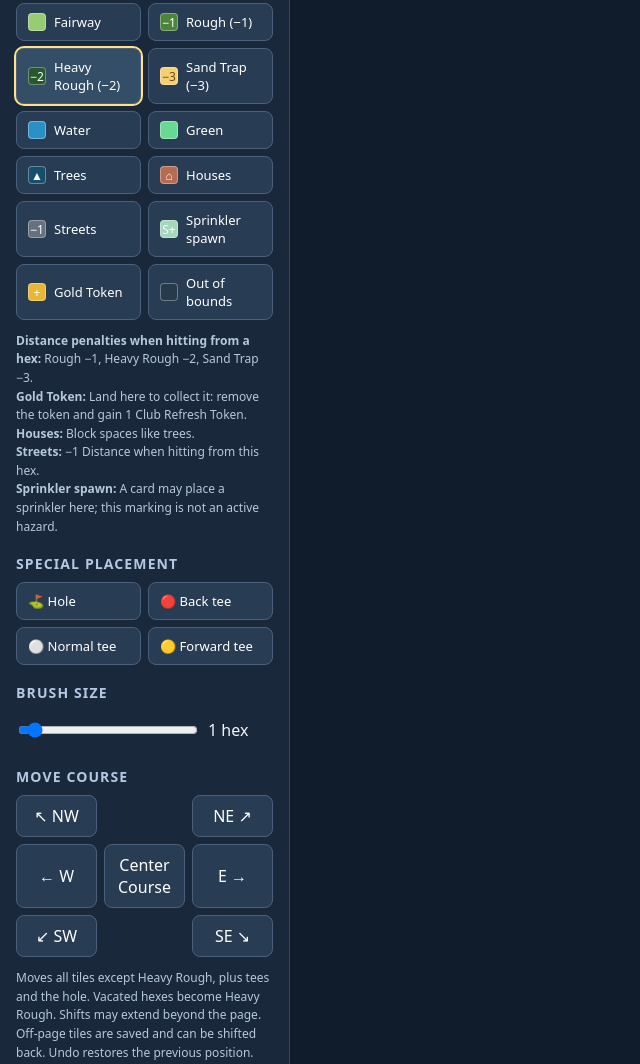
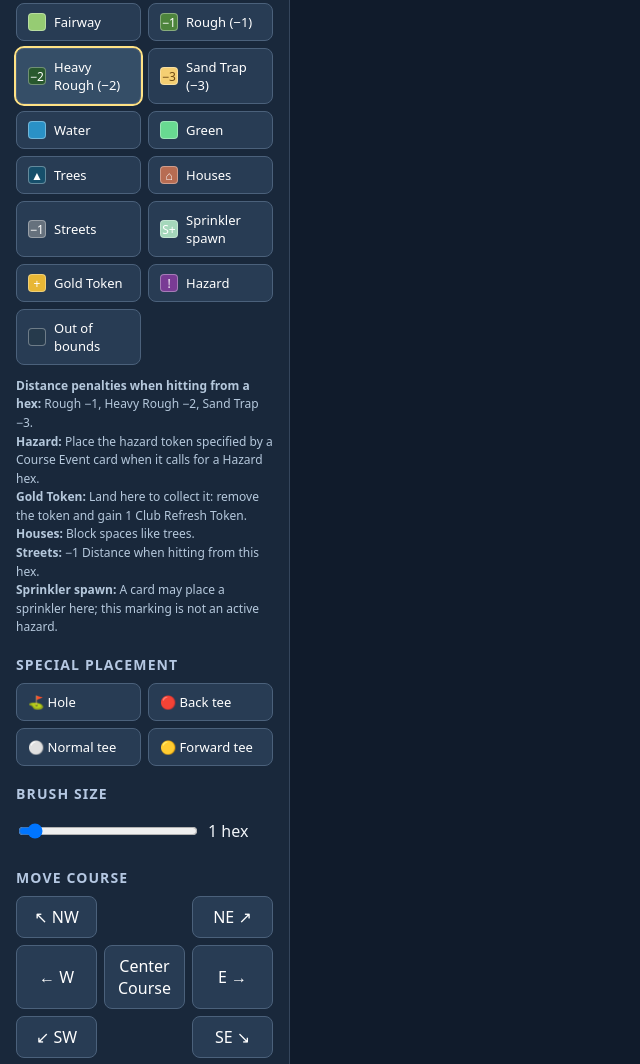
Before and after one commit to kuma243/OfftheLinks, a plain HTML site: page CourseEditor/index.html in a window 1280 px wide. Shown: the part 1074-2138 px from the top of the page, without its empty margins (0-640 px from the left). Drawn offline with Linux system fonts and the light colour scheme.

Commit message:
Add files via upload

```diff
--- a/CourseEditor/index.html
+++ b/CourseEditor/index.html
@@ -3,14 +3,14 @@
 <header><div><h1>⛳ Off the Links — Course Designer</h1><small>Print layout • One or two 11.25″ × 15.5″ pages • ½″ hexes across flats</small></div><div class="topbuttons"><button id="undo">↶ Undo</button><button id="redo">↷ Redo</button><button id="reset">New map</button></div></header>
 <div class="layout"><aside><h2 style="margin-top:0">Course library</h2><label for="courseSelect">Saved course</label><select id="courseSelect"></select><div class="actions" style="margin-top:8px"><button id="newCourse">New course</button><button id="addHole">Add hole</button><button id="duplicateHole">Duplicate hole</button><button id="deleteHole">Delete hole</button><button id="exportCourse">Export course</button><button id="importCourse">Import course</button></div><input id="courseFile" type="file" accept=".json,application/json" hidden><div id="holeList" class="actions" style="margin-top:10px;max-height:220px;overflow:auto"></div><p id="libraryStatus" class="help" role="status" aria-live="polite"></p><h2 style="margin-top:0">Course information</h2><p class="help">These fields update the panel in the upper-left of the left page.</p><label for="course">Course name</label><input id="course" value="My First Course"><div class="row"><div><label for="holeNumber">Hole #</label><input id="holeNumber" type="number" min="1" max="18" value="1"></div><div><label for="par">Par</label><select id="par"><option>3</option><option selected>4</option><option>5</option></select></div></div>
 <h2>Print layout</h2><label for="pageCount">Pages side by side</label><select id="pageCount"><option value="1">1 page · 11.25″ × 15.5″</option><option value="2">2 pages · 22.5″ × 15.5″</option></select><p class="help">Each portrait page is 11.25″ × 15.5″. Switching to one page hides the right page’s contents; switching back restores them. Two pages join along the dashed seam; the hex grid continues across it. Hexes measure ½″ (12.7 mm) across flats. Only complete hexes inside the page margins are editable. PDF and SVG export at actual size; PNG exports at 300 pixels per inch.</p><label style="display:flex;align-items:center;gap:8px"><input id="showPenalties" type="checkbox" checked style="width:auto"> Show distance penalties</label><h2>Terrain brush</h2><div class="tools" id="tools"></div>
-<p class="help"><b>Distance penalties when hitting from a hex:</b> Rough −1, Heavy Rough −2, Sand Trap −3.<br><b>Gold Token:</b> Land here to collect it: remove the token and gain 1 Club Refresh Token.<br><b>Houses:</b> Block spaces like trees.<br><b>Streets:</b> −1 Distance when hitting from this hex.<br><b>Sprinkler spawn:</b> A card may place a sprinkler here; this marking is not an active hazard.</p><h2>Special placement</h2><div class="tools" id="specials"></div>
+<p class="help"><b>Distance penalties when hitting from a hex:</b> Rough −1, Heavy Rough −2, Sand Trap −3.<br><b>Hazard:</b> Place the hazard token specified by a Course Event card when it calls for a Hazard hex.<br><b>Gold Token:</b> Land here to collect it: remove the token and gain 1 Club Refresh Token.<br><b>Houses:</b> Block spaces like trees.<br><b>Streets:</b> −1 Distance when hitting from this hex.<br><b>Sprinkler spawn:</b> A card may place a sprinkler here; this marking is not an active hazard.</p><h2>Special placement</h2><div class="tools" id="specials"></div>
 <h2>Brush size</h2><div class="row"><input id="brush" type="range" min="0" max="3" value="0"><span id="brushSize" style="flex:0 0 65px">1 hex</span></div>
 <h2>Move course</h2><div class="actions" style="grid-template-columns:repeat(3,1fr)"><button id="shiftNW" title="Shift northwest one hex">↖ NW</button><span></span><button id="shiftNE" title="Shift northeast one hex">NE ↗</button><button id="shiftW" title="Shift west one hex">← W</button><button id="centerCourse">Center Course</button><button id="shiftE" title="Shift east one hex">E →</button><button id="shiftSW" title="Shift southwest one hex">↙ SW</button><span></span><button id="shiftSE" title="Shift southeast one hex">SE ↘</button></div><p class="help">Moves all tiles except Heavy Rough, plus tees and the hole. Vacated hexes become Heavy Rough. Shifts may extend beyond the page. Off-page tiles are saved and can be shifted back. Undo restores the previous position.</p><p id="moveStatus" class="help" role="status" aria-live="polite"></p><h2>Map operations</h2><div class="actions"><button id="fillRough">Fill heavy rough</button><button id="clear">Clear terrain</button><button id="save" class="wide">Save in this browser</button><button id="load" class="wide">Load browser save</button><button id="exportJSON">Export JSON</button><button id="importJSON">Import JSON</button><button id="exportPDF" class="wide">Export print PDF</button><button id="exportSVG">Export SVG</button><button id="exportPNG">Export PNG</button></div><input id="file" type="file" accept=".json,application/json" hidden>
 <h2>How to use</h2><p class="help">Choose a terrain brush, then click or drag across hexes. Use the special tools to place the hole and three tee positions. Undo and redo terrain changes. Export JSON for future integration with the main prototype, or a PDF for printing at Actual Size / 100%.</p><p class="help"><b>Accessibility:</b> Sand traps are golden with three dark dots and −3; Heavy Rough is dark green with −2; normal Rough shows −1; trees are blue-green with a white tree symbol, so they remain distinguishable without color perception.</p><p class="help"><b>Note:</b> This is a standalone editor. JSON export uses the main prototype's axial q/r coordinates and terrain names, and includes print-layout metadata.</p></aside>
 <main class="stage"><div class="boardwrap"><svg id="board" viewBox="0 0 1000 700" xmlns="http://www.w3.org/2000/svg" aria-label="Editable golf course map"><rect id="paper" width="100%" height="100%" fill="#ffffff"/><g id="courseInfo" role="button" tabindex="0" aria-label="Edit course information using the fields in the sidebar" style="cursor:pointer"><title>Course information — edit using the sidebar fields</title><rect x="15" y="3" width="250" height="30" rx="4" fill="#17263a"/><text id="printTitle" x="23" y="16" font-family="sans-serif" font-size="11" font-weight="700" fill="#ffffff"></text><text id="printHole" x="23" y="28" font-family="sans-serif" font-size="9" fill="#ffe285"></text><text id="printPar" x="146" y="28" font-family="sans-serif" font-size="9" fill="#ffe285"></text></g><g id="tiles"></g><g id="terrainIcons" pointer-events="none"></g><g id="markers"></g><line id="pageSeam" pointer-events="none" stroke="#d64775" stroke-width="1.5" stroke-dasharray="6 5"/></svg></div><div id="status">Select a brush and paint the map.</div></main></div>
 <script>
 (()=>{'use strict';
-const NS='http://www.w3.org/2000/svg',S=17,PPI=S*Math.sqrt(3)/.5,PAGE_WIDTH_IN=11.25,PAGE_HEIGHT_IN=15.5,PAGE_W=PAGE_WIDTH_IN*PPI,H=PAGE_HEIGHT_IN*PPI,dirs=[[1,0],[1,-1],[0,-1],[-1,0],[-1,1],[0,1]],colors={fair:'#96cc73',rough:'#4d843c',heavyRough:'#28582e',sand:'#f5cf72',water:'#2a91c6',green:'#68d991',trees:'#164f6b',houses:'#b76c52',streets:'#66717d',sprinklerSpawn:'#a5d7bb',goldToken:'#e8b735',out:'#263a4c'},labels={fair:'Fairway',rough:'Rough (−1)',heavyRough:'Heavy Rough (−2)',sand:'Sand Trap (−3)',water:'Water',green:'Green',trees:'Trees',houses:'Houses',streets:'Streets',sprinklerSpawn:'Sprinkler spawn',goldToken:'Gold Token',out:'Out of bounds'},special={hole:'⛳ Hole',back:'🔴 Back tee',normal:'⚪ Normal tee',forward:'🟡 Forward tee'},$=id=>document.getElementById(id),key=(q,r)=>q+','+r,pos=(q,r)=>({x:PAGE_W/2+S*Math.sqrt(3)*(q+r/2),y:H/2+12+S*1.5*r}),dist=(a,b)=>Math.max(Math.abs(a.q-b.q),Math.abs(a.r-b.r),Math.abs(a.q+a.r-b.q-b.r));
+const NS='http://www.w3.org/2000/svg',S=17,PPI=S*Math.sqrt(3)/.5,PAGE_WIDTH_IN=11.25,PAGE_HEIGHT_IN=15.5,PAGE_W=PAGE_WIDTH_IN*PPI,H=PAGE_HEIGHT_IN*PPI,dirs=[[1,0],[1,-1],[0,-1],[-1,0],[-1,1],[0,1]],colors={fair:'#96cc73',rough:'#4d843c',heavyRough:'#28582e',sand:'#f5cf72',water:'#2a91c6',green:'#68d991',trees:'#164f6b',houses:'#b76c52',streets:'#66717d',sprinklerSpawn:'#a5d7bb',goldToken:'#e8b735',hazard:'#793b94',out:'#263a4c'},labels={fair:'Fairway',rough:'Rough (−1)',heavyRough:'Heavy Rough (−2)',sand:'Sand Trap (−3)',water:'Water',green:'Green',trees:'Trees',houses:'Houses',streets:'Streets',sprinklerSpawn:'Sprinkler spawn',goldToken:'Gold Token',hazard:'Hazard',out:'Out of bounds'},special={hole:'⛳ Hole',back:'🔴 Back tee',normal:'⚪ Normal tee',forward:'🟡 Forward tee'},$=id=>document.getElementById(id),key=(q,r)=>q+','+r,pos=(q,r)=>({x:PAGE_W/2+S*Math.sqrt(3)*(q+r/2),y:H/2+12+S*1.5*r}),dist=(a,b)=>Math.max(Math.abs(a.q-b.q),Math.abs(a.r-b.r),Math.abs(a.q+a.r-b.q-b.r));
 let libraryReady=false,libraryTimer=null,libraryState=null,activeCourseId=null,activeHoleId=null,deletePending=false;let pageCount=1,W=PAGE_W;const tiles=new Map(),els=new Map(),offpage=new Map();let tool='heavyRough',brush=0,painting=false,history=[],future=[],stroke=null;
 let hole={q:5,r:-7},tees={back:{q:-6,r:7},normal:{q:-5,r:6},forward:{q:-4,r:5}};
 function el(tag,attrs,parent){const e=document.createElementNS(NS,tag);Object.entries(attrs).forEach(([k,v])=>e.setAttribute(k,v));parent.appendChild(e);return e}
@@ -23,10 +23,15 @@ function buildGrid(count,terrain=new Map([...offpage,...tiles])){
 }
 buildGrid(1);
 $('pageCount').onchange=()=>{const count=+$('pageCount').value;if(count===pageCount)return;checkpoint();buildGrid(count);refresh();};
-const terrainRules={goldToken:{trigger:'landing',clubRefreshTokens:1,removeOnCollect:true},rough:{distanceModifier:-1,trigger:'shotFromHex'},heavyRough:{distanceModifier:-2,trigger:'shotFromHex'},sand:{distanceModifier:-3,trigger:'shotFromHex'},houses:{blocksLike:'trees'},streets:{distanceModifier:-1,trigger:'shotFromHex'},sprinklerSpawn:{hazard:'sprinkler',trigger:'card',activeByDefault:false}};
-const brushSymbols={rough:'−1',heavyRough:'−2',sand:'−3',trees:'▲',houses:'⌂',streets:'−1',sprinklerSpawn:'S+',goldToken:'+'};
+const terrainRules={hazard:{trigger:'courseEvent',placement:'hazardToken',activeByDefault:false},goldToken:{trigger:'landing',clubRefreshTokens:1,removeOnCollect:true},rough:{distanceModifier:-1,trigger:'shotFromHex'},heavyRough:{distanceModifier:-2,trigger:'shotFromHex'},sand:{distanceModifier:-3,trigger:'shotFromHex'},houses:{blocksLike:'trees'},streets:{distanceModifier:-1,trigger:'shotFromHex'},sprinklerSpawn:{hazard:'sprinkler',trigger:'card',activeByDefault:false}};
+const brushSymbols={rough:'−1',heavyRough:'−2',sand:'−3',trees:'▲',houses:'⌂',streets:'−1',sprinklerSpawn:'S+',goldToken:'+',hazard:'!'};
 const distancePenalties={rough:-1,heavyRough:-2,sand:-3,streets:-1};
 function styleShapes(type){
+ if(type==='hazard')return [
+  {fill:'#f5dafa',points:[[0,-12],[11,8],[-11,8]]},
+  {fill:'#482057',points:[[-1.5,-5],[1.5,-5],[1,1],[-1,1]]},
+  {fill:'#482057',points:[[-1.3,3],[1.3,3],[1.3,5.6],[-1.3,5.6]]}
+ ];
  if(type==='goldToken')return [{fill:'#76500b',points:[[0,-11],[9,-5],[9,5],[0,11],[-9,5],[-9,-5]]},{fill:'#ffe7a0',points:[[0,-8],[6,-4],[6,4],[0,8],[-6,4],[-6,-4]]},{fill:'#76500b',points:[[-1.5,-4],[1.5,-4],[1.5,-1.5],[4,-1.5],[4,1.5],[1.5,1.5],[1.5,4],[-1.5,4],[-1.5,1.5],[-4,1.5],[-4,-1.5],[-1.5,-1.5]]}];
 
  if(type==='houses')return [{fill:'#fff1d6',points:[[-7,-1],[0,-8],[7,-1]]},{fill:'#fff1d6',points:[[-5,-1],[5,-1],[5,8],[-5,8]]},{fill:'#713c2c',points:[[-1,3],[2,3],[2,8],[-1,8]]}];
@@ -37,7 +42,7 @@ function styleShapes(type){
 function courseLabel(){const name=$('course').value.trim()||'Untitled course';return name.length>35?name.slice(0,32)+'...':name;}
 function refresh(){if(libraryReady)scheduleLibrarySave();$('printTitle').textContent=courseLabel();$('printHole').textContent=`HOLE ${$('holeNumber').value}`;$('printPar').textContent=`PAR ${$('par').value}`;for(const [k,type] of tiles)els.get(k).setAttribute('fill',colors[type]||colors.rough);
 $('terrainIcons').replaceChildren();
-for(const [k,type] of tiles){if(!['rough','heavyRough','sand','trees','houses','streets','sprinklerSpawn','goldToken'].includes(type))continue;const [q,r]=k.split(',').map(Number),at=pos(q,r);
+for(const [k,type] of tiles){if(!['rough','heavyRough','sand','trees','houses','streets','sprinklerSpawn','goldToken','hazard'].includes(type))continue;const [q,r]=k.split(',').map(Number),at=pos(q,r);
  if(type==='sand'){
   for(const [dx,dy] of [[-7,8],[0,10],[7,8]])el('circle',{cx:at.x+dx,cy:at.y+dy,r:2.1,fill:'#704b14'},$('terrainIcons'));
  }else if(type==='trees'){
@@ -79,7 +84,7 @@ $('centerCourse').onclick=centerCourse;
 function paint(q,r){if(!tiles.has(key(q,r)))return;if(tool in special){if(tool==='hole'){hole={q,r};tiles.set(key(q,r),'green')}else tees[tool]={q,r};refresh();return}for(const k of tiles.keys()){const [a,b]=k.split(',').map(Number);if(dist({q,r},{q:a,r:b})<=brush)tiles.set(k,tool)}refresh()}
 function hit(e){const target=e.target.closest('[data-q]');if(!target)return null;return {q:Number(target.getAttribute('data-q')),r:Number(target.getAttribute('data-r'))}}
 function setTool(t){tool=t;document.querySelectorAll('[data-tool]').forEach(b=>b.classList.toggle('active',b.dataset.tool===t));refresh()}
-for(const [t,label] of Object.entries(labels)){const b=document.createElement('button');b.className='tool';b.dataset.tool=t;b.innerHTML=`<span class="swatch" style="background:${colors[t]};display:grid;place-items:center;font-size:12px;color:${t==='sand'?'#704b14':'white'}">${brushSymbols[t]||''}</span>${label}`;b.title=t==='goldToken'?'Land here: remove Gold Token and gain 1 Club Refresh Token':t in distancePenalties?`${distancePenalties[t]} Distance when hitting from this hex`:t==='houses'?'Blocks spaces like trees':t==='streets'?'−1 Distance when hitting from this hex':t==='sprinklerSpawn'?'Card-triggered sprinkler placement zone':label;b.onclick=()=>setTool(t);$('tools').appendChild(b)}
+for(const [t,label] of Object.entries(labels)){const b=document.createElement('button');b.className='tool';b.dataset.tool=t;b.innerHTML=`<span class="swatch" style="background:${colors[t]};display:grid;place-items:center;font-size:12px;color:${t==='sand'?'#704b14':'white'}">${brushSymbols[t]||''}</span>${label}`;b.title=t==='hazard'?'Placement hex for Course Event hazard tokens':t==='goldToken'?'Land here: remove Gold Token and gain 1 Club Refresh Token':t in distancePenalties?`${distancePenalties[t]} Distance when hitting from this hex`:t==='houses'?'Blocks spaces like trees':t==='streets'?'−1 Distance when hitting from this hex':t==='sprinklerSpawn'?'Card-triggered sprinkler placement zone':label;b.onclick=()=>setTool(t);$('tools').appendChild(b)}
 for(const [t,label] of Object.entries(special)){const b=document.createElement('button');b.className='tool';b.dataset.tool=t;b.textContent=label;b.onclick=()=>setTool(t);$('specials').appendChild(b)}
 $('board').addEventListener('pointerdown',e=>{const h=hit(e);if(!h)return;checkpoint();painting=true;paint(h.q,h.r);e.preventDefault()});
 $('board').addEventListener('pointermove',e=>{if(!painting||tool in special)return;const h=hit(e);if(h)paint(h.q,h.r)});
```
